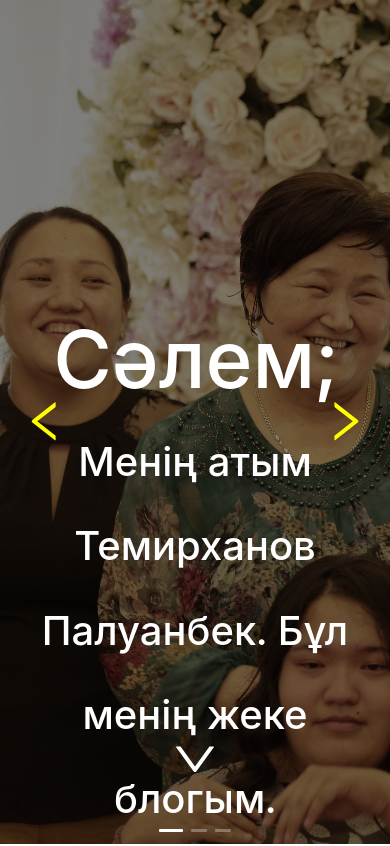
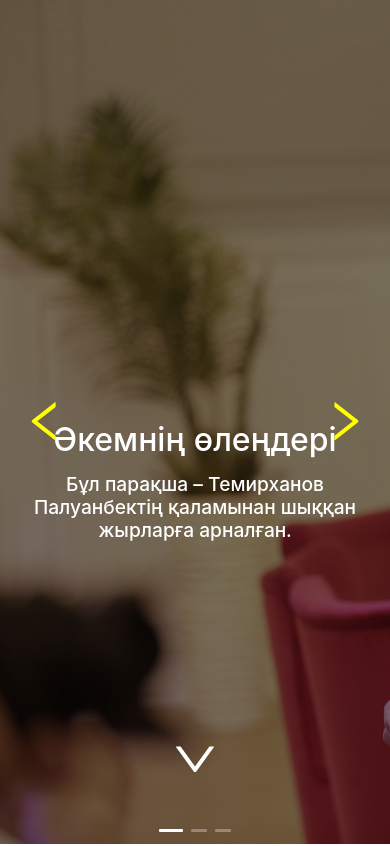
Before and after one commit to Rebirthen/poemsbydad, a React (Create React App) app: page / in a window 390 px wide. Shown: the top 846 px of the page. Built offline with nearby package versions, Linux system fonts and the light colour scheme.

Commit message:
changes photos

```diff
--- a/src/App.css
+++ b/src/App.css
@@ -63,7 +63,7 @@
   color: #fff;
   line-height: 100vh;
   text-align: "center";
-  background-image: url("assets/dada.jpg");
+  background-image: url("assets/dancingdad.jpg");
   background-size: cover;
 }
 
@@ -72,7 +72,7 @@
   color: #fff;
   line-height: 100vh;
   text-align: "center";
-  background-image: url("assets/big-family.jpg");
+  background-image: url("assets/mamaipapa.jpg");
   background-size: cover;
 }
 
@@ -85,17 +85,40 @@
   background-size: cover;
 }
 
-.main-text{
+.main-text {
   color: #fff;
-  font-size: 40px;
-  line-height: 10vh;
+  font-size: 2rem; /* Use rem for relative sizing */
+  line-height: 1.2; /* Adjust line-height for readability */
 }
 
-.main-text-1{
-  padding-top: 40vh;
-  font-size: 80px;
+.main-text-1 {
+  padding-top: 40vh; /* Adjust padding as needed */
+  font-size: 4rem; /* Use rem for relative sizing */
   color: #fff;
-  line-height: 5vh;
+  line-height: 1.1; /* Adjust line-height for readability */
+}
+
+/* Add media queries for responsiveness */
+@media (max-width: 768px) {
+  .main-text {
+    font-size: 1.5rem;
+  }
+
+  .main-text-1 {
+    font-size: 3rem;
+    padding-top: 50vh;
+  }
+}
+
+@media (max-width: 576px) {
+  .main-text {
+    font-size: 1.2rem;
+  }
+
+  .main-text-1 {
+    font-size: 2rem;
+    padding-top: 50vh;
+  }
 }
 
 .main-div{
--- a/src/main/MainPage.js
+++ b/src/main/MainPage.js
@@ -70,23 +70,19 @@ class MainPage extends React.Component {
   }
 
   renderCarousel() {
-    return <Carousel ref={node => (this.carousel = node)} afterChange={this.onChange} autoplay>
+    return <Carousel ref={node => (this.carousel = node)} afterChange={this.onChange}>
       <div className='main-image-1'>
         <div className='main-div'>
-          <h1 className='main-text-1'>Сәлем;</h1>
-          <h1 className='main-text'>Менiң атым Темирханов Палуанбек. Бұл менің жеке блогым.</h1>
+          <h1 className='main-text-1'>Әкемнің өлеңдері</h1>
+          <h1 className='main-text'>Бұл парақша – Темирханов Палуанбектің қаламынан шыққан жырларға арналған.</h1>
         </div>
       </div>
       <div className='main-image-2'>
         <div className='main-div'>
-          <h1 className='main-text-1'>Сәлем;</h1>
-          <h1 className='main-text'>Менiң атым Темирханов Палуанбек. Бұл менің жеке блогым.</h1>
         </div>
       </div>
       <div className='main-image-3'>
         <div className='main-div'>
-          <h1 className='main-text-1'>Сәлем;</h1>
-          <h1 className='main-text'>Менiң атым Темирханов Палуанбек. Бұл менің жеке блогым.</h1>
         </div>
       </div>
     </Carousel>;
```
Also changed, not shown: src/assets/dancingdad.jpg (added), src/assets/mamaipapa.jpg (added).
